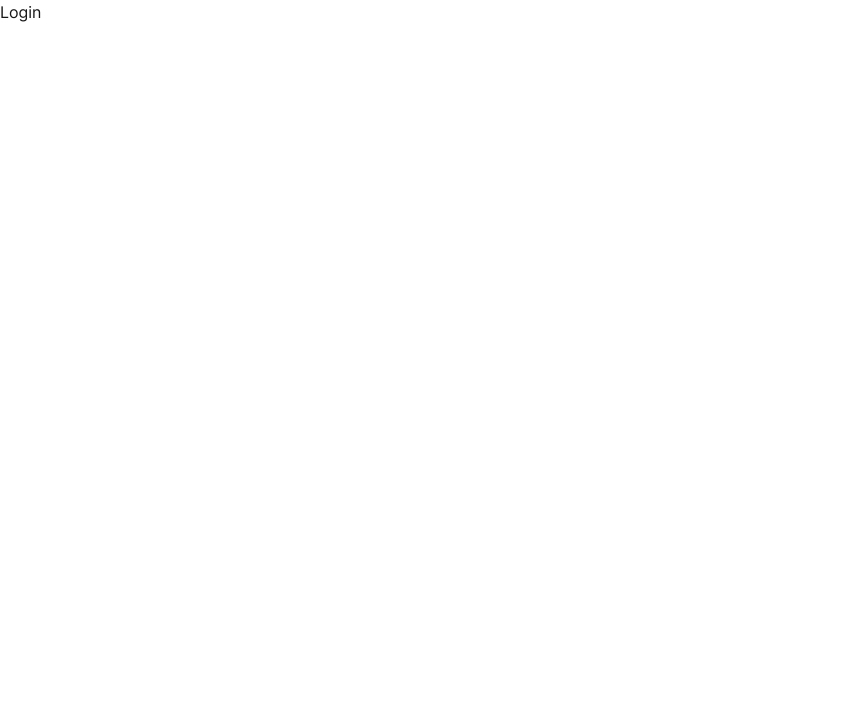
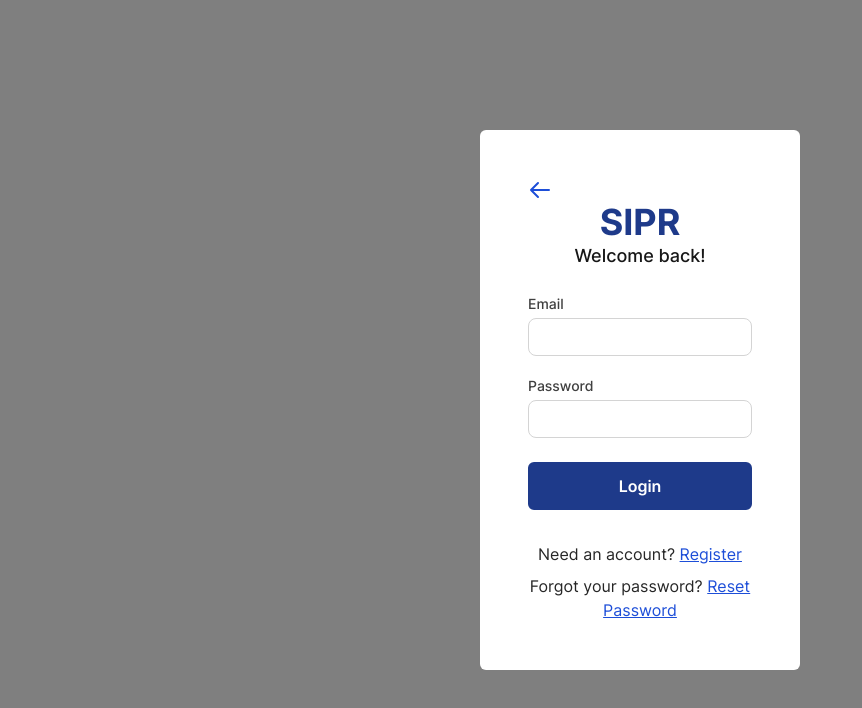
Before and after one commit to beeonepens/sipr-frontend, a Next.js app in the folder apps/user-web/: page /login in a window 1280 px wide. Shown: the top 708 px of the page, without its empty margins (0-862 px from the left). Built offline with nearby package versions, Linux system fonts and the light colour scheme.

Commit message:
feat(user): create loginPage

```diff
--- a/apps/user-web/pages/_document.tsx
+++ b/apps/user-web/pages/_document.tsx
@@ -3,7 +3,7 @@ import { Html, Head, Main, NextScript } from 'next/document';
 
 export default function Document() {
   return (
-    <Html>
+    <Html lang="en">
       <Head />
       <body>
         <Main />
--- a/apps/user-web/pages/login.tsx
+++ b/apps/user-web/pages/login.tsx
@@ -1,9 +1,61 @@
 import React from 'react';
+import PrimaryButton from '@components/atoms/Button/PrimaryButton';
+import ArrowLeftIcon from '@components/atoms/Icon/ArrowLeftIcon';
+import LinkTo from '@components/atoms/LinkTo';
+import FormControl from '@components/molecules/Form/FormControl';
 
 export default function Login() {
   return (
-    <div>
-      <h2>Login</h2>
-    </div>
+    <main className="flex min-h-screen flex-row items-center justify-center bg-black bg-opacity-50">
+      <div className="w-4/5 rounded-md bg-white p-12 md:w-2/5 lg:w-1/4">
+        {/* back icon */}
+        <LinkTo to="/" className="hover:text-primary-500 text-primary-700">
+          <ArrowLeftIcon />
+        </LinkTo>
+
+        {/* login title & subtitle */}
+        <h2 className="text-primary-900 text-center text-4xl font-bold">
+          SIPR
+        </h2>
+        <h1 className="text-center text-lg font-medium">Welcome back!</h1>
+
+        <form className="mt-6">
+          {/* forms input */}
+          <div className="grid grid-cols-1 gap-4 md:gap-5">
+            <FormControl id="email" label="Email" type="email" />
+            <FormControl id="password" label="Password" type="password" />
+          </div>
+
+          {/* forms submit button */}
+          <div className="mx-auto mt-6 flex w-full flex-row justify-center">
+            <PrimaryButton rounded="lg" type="submit" fullWidth>
+              Login
+            </PrimaryButton>
+          </div>
+
+          {/* link to register */}
+          <p className="mt-8 text-center text-gray-800">
+            Need an account?{' '}
+            <LinkTo
+              to="/register"
+              className="hover:text-primary-500 text-primary-700 underline"
+            >
+              Register
+            </LinkTo>
+          </p>
+
+          {/* link to reset password */}
+          <p className="mt-2 text-center text-gray-800">
+            Forgot your password?{' '}
+            <LinkTo
+              to="/reset-password"
+              className="hover:text-primary-500 text-primary-700 underline"
+            >
+              Reset Password
+            </LinkTo>
+          </p>
+        </form>
+      </div>
+    </main>
   );
 }
--- a/apps/user-web/pages/register.tsx
+++ b/apps/user-web/pages/register.tsx
@@ -8,6 +8,7 @@ export default function Register() {
   return (
     <main className="flex min-h-screen flex-row items-center justify-center bg-black bg-opacity-50">
       <div className="w-4/5 rounded-md bg-white p-12 md:w-3/5 lg:w-2/5">
+        {/* back icon */}
         <LinkTo to="/" className="hover:text-primary-500 text-primary-700">
           <ArrowLeftIcon />
         </LinkTo>
```
